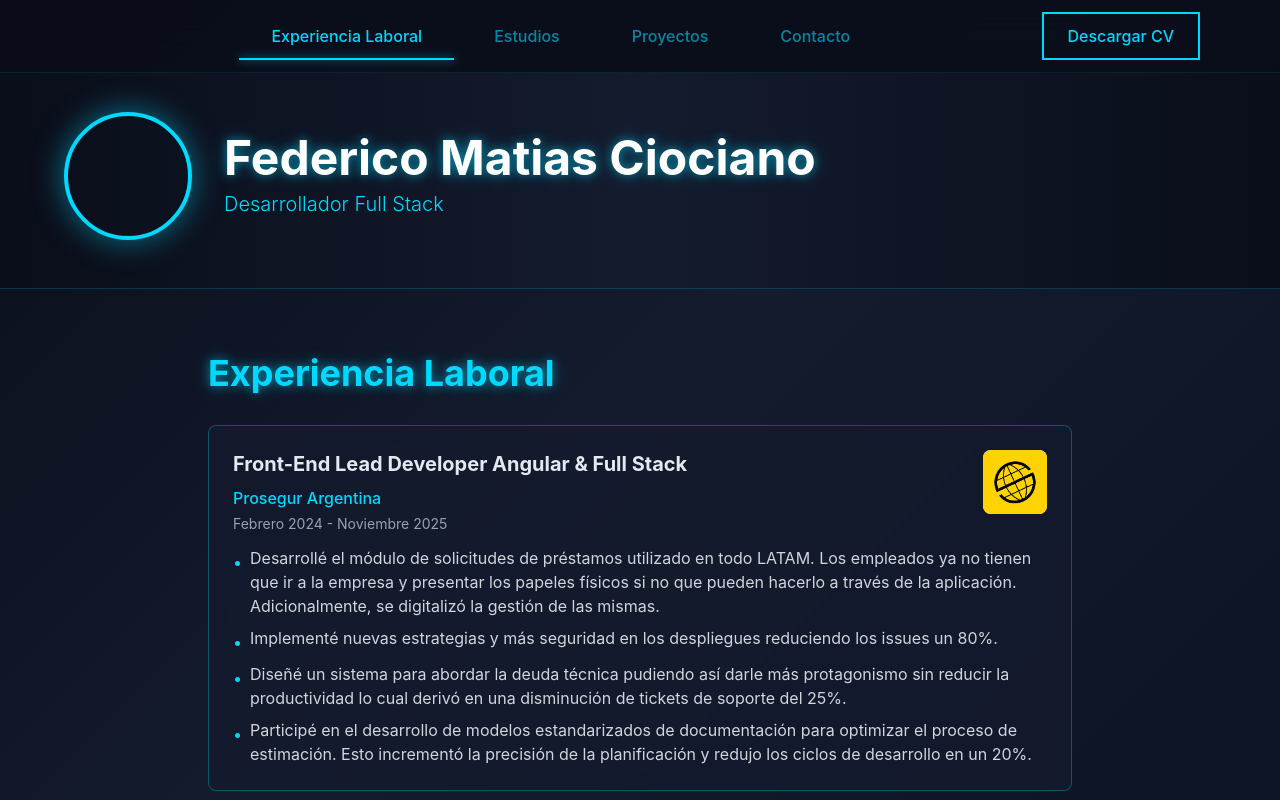
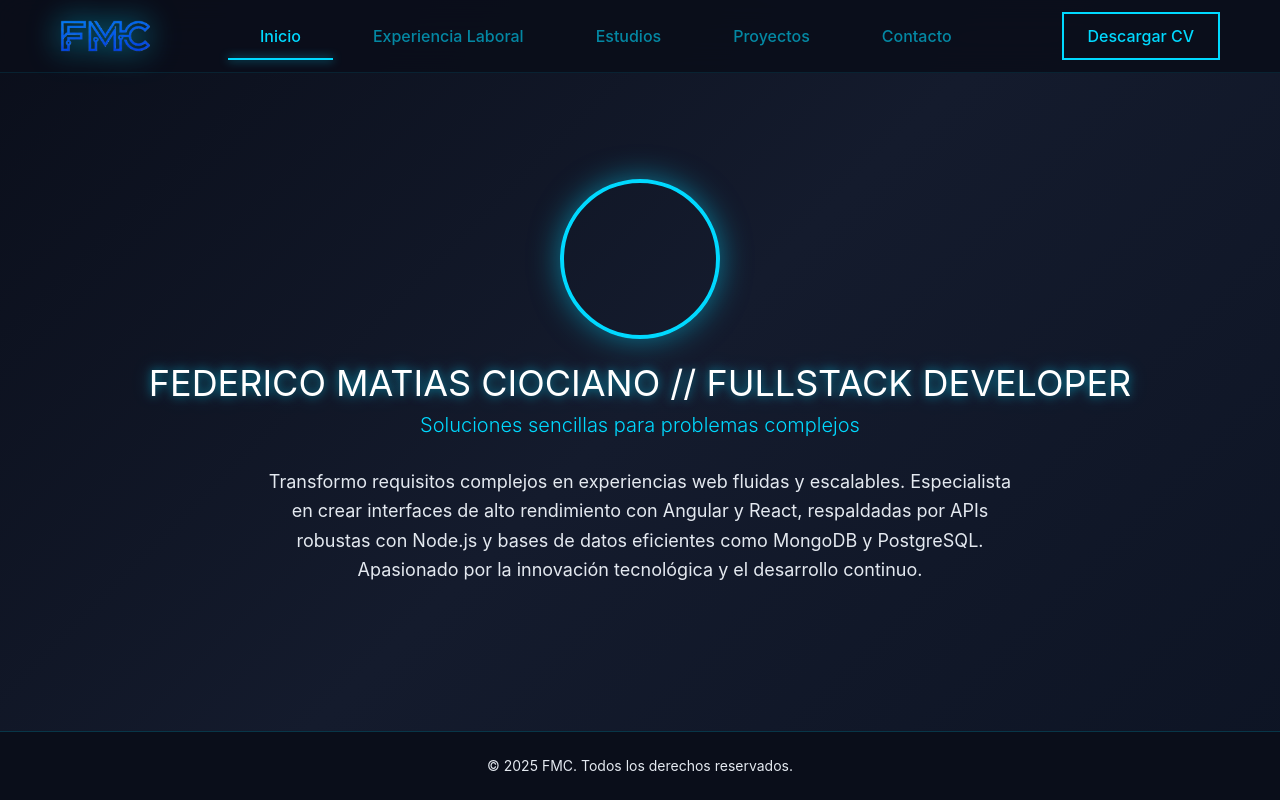
Before and after one commit to FedeMC90/portfolio, a Next.js app: page / in a window 1280 px wide. Shown: the top 800 px of the page. Built offline with nearby package versions, Linux system fonts and the light colour scheme; grey boxes are pictures that could not be loaded.

Commit message:
add home page

```diff
--- a/app/page.tsx
+++ b/app/page.tsx
@@ -2,8 +2,8 @@
 
 import { useState } from 'react';
 import { AnimatePresence } from 'framer-motion';
-import Header from '@/components/Header';
 import Navigation from '@/components/Navigation';
+import HomeSection from '@/components/HomeSection';
 import ExperienciaSection from '@/components/ExperienciaSection';
 import EstudiosSection from '@/components/EstudiosSection';
 import ProyectosSection from '@/components/ProyectosSection';
@@ -16,7 +16,7 @@ import ContactoSection from '@/components/ContactoSection';
  */
 export default function Home() {
 	// Estado para controlar qué sección está activa
-	const [activeSection, setActiveSection] = useState('experiencia');
+	const [activeSection, setActiveSection] = useState('home');
 
 	// Función para cambiar de sección
 	const handleSectionChange = (section: string) => {
@@ -26,6 +26,8 @@ export default function Home() {
 	// Función para renderizar la sección activa
 	const renderSection = () => {
 		switch (activeSection) {
+			case 'home':
+				return <HomeSection key='home' />;
 			case 'experiencia':
 				return <ExperienciaSection key='experiencia' />;
 			case 'estudios':
@@ -35,7 +37,7 @@ export default function Home() {
 			case 'contacto':
 				return <ContactoSection key='contacto' />;
 			default:
-				return <ExperienciaSection key='experiencia' />;
+				return <HomeSection key='home' />;
 		}
 	};
 
@@ -47,20 +49,15 @@ export default function Home() {
 				onSectionChange={handleSectionChange}
 			/>
 
-			{/* Header con foto de perfil y nombre */}
-			<div className='pt-16'>
-				<Header />
-			</div>
-
 			{/* Contenedor principal con transiciones suaves */}
-			<main className='py-8'>
+			<main className='pt-16'>
 				<AnimatePresence mode='wait'>{renderSection()}</AnimatePresence>
 			</main>
 
 			{/* Footer */}
-			<footer className='w-full bg-[#0a0e1a] border-t border-[#00d9ff]/20 text-[#e4e9f0] py-6 mt-12'>
+			<footer className='w-full bg-[#0a0e1a] border-t border-[#00d9ff]/20 text-[#e4e9f0] py-6 mt-8'>
 				<div className='max-w-6xl mx-auto px-4 text-center'>
-					<p className='text-sm'>© {new Date().getFullYear()} Federico MC. Todos los derechos reservados.</p>
+					<p className='text-sm'>© 2025 FMC. Todos los derechos reservados.</p>
 				</div>
 			</footer>
 		</div>
--- a/components/Header.tsx
+++ /dev/null
@@ -1,58 +0,0 @@
-'use client';
-
-import Image from 'next/image';
-import { motion } from 'framer-motion';
-
-/**
- * Componente Header - Encabezado de la página
- * Contiene la foto de perfil y el nombre del usuario
- * Utiliza framer-motion para animaciones suaves
- */
-export default function Header() {
-	return (
-		<motion.header
-			initial={{ opacity: 0, y: -50 }}
-			animate={{ opacity: 1, y: 0 }}
-			transition={{ duration: 0.5 }}
-			className='w-full bg-gradient-to-r from-[#0a0e1a] via-[#141b2d] to-[#0a0e1a] py-12 px-4 border-b border-[#00d9ff]/20'
-		>
-			<div className='max-w-6xl mx-auto flex flex-col items-center gap-6 md:flex-row md:gap-8'>
-				{/* Foto de perfil con animación */}
-				<motion.div
-					whileHover={{ scale: 1.05 }}
-					transition={{ type: 'spring', stiffness: 300 }}
-					className='relative w-32 h-32 rounded-full overflow-hidden border-4 border-[#00d9ff] shadow-[0_0_30px_rgba(0,217,255,0.5)]'
-				>
-					<video
-						src='/images/profile_video.mp4'
-						autoPlay
-						loop
-						muted
-						playsInline
-						className='w-full h-full object-cover'
-					/>
-				</motion.div>
-
-				{/* Nombre y título */}
-				<div className='text-center md:text-left'>
-					<motion.h1
-						initial={{ opacity: 0, x: -20 }}
-						animate={{ opacity: 1, x: 0 }}
-						transition={{ delay: 0.2, duration: 0.5 }}
-						className='text-4xl md:text-5xl font-bold text-white glow-text'
-					>
-						Federico Matias Ciociano
-					</motion.h1>
-					<motion.p
-						initial={{ opacity: 0, x: -20 }}
-						animate={{ opacity: 1, x: 0 }}
-						transition={{ delay: 0.3, duration: 0.5 }}
-						className='text-xl text-[#00d9ff] mt-2 font-light'
-					>
-						Desarrollador Full Stack
-					</motion.p>
-				</div>
-			</div>
-		</motion.header>
-	);
-}
--- /dev/null
+++ b/components/HomeSection.tsx
@@ -0,0 +1,62 @@
+'use client';
+
+import { motion } from 'framer-motion';
+
+/**
+ * Componente HomeSection - Sección de inicio
+ * Muestra el header con foto de perfil y presentación
+ */
+export default function HomeSection() {
+	return (
+		<motion.section
+			initial={{ opacity: 0, y: 50 }}
+			animate={{ opacity: 1, y: 0 }}
+			exit={{ opacity: 0, y: -50 }}
+			transition={{ duration: 0.5 }}
+			className='w-full min-h-[calc(100vh-165px)] flex flex-col justify-center items-center px-4'
+		>
+			{/* Foto de perfil con animación */}
+			<motion.div
+				whileHover={{ scale: 1.05 }}
+				transition={{ type: 'spring', stiffness: 300 }}
+				className='relative w-40 h-40 rounded-full overflow-hidden border-4 border-[#00d9ff] shadow-[0_0_30px_rgba(0,217,255,0.5)] mb-6'
+			>
+				<video
+					src='/images/profile_video.mp4'
+					autoPlay
+					loop
+					muted
+					playsInline
+					className='w-full h-full object-cover'
+				/>
+			</motion.div>
+
+			<div className='max-w-6xl mx-auto text-center w-full'>
+				{/* Nombre y título */}
+				<h1 className='text-4xl md:text-4xl text-white glow-text text-center'>
+					FEDERICO MATIAS CIOCIANO // FULLSTACK DEVELOPER
+				</h1>
+				<p className='text-xl text-[#00d9ff] mt-2 font-light text-center'>
+					Soluciones sencillas para problemas complejos
+				</p>
+			</div>
+
+			{/* Contenido adicional de la sección Home */}
+			<div className='max-w-6xl mx-auto px-4 pt-7'>
+				<motion.div
+					initial={{ opacity: 0, y: 20 }}
+					animate={{ opacity: 1, y: 0 }}
+					transition={{ delay: 0.3, duration: 0.5 }}
+					className='text-center'
+				>
+					<p className='text-lg text-[#e4e9f0] leading-relaxed max-w-3xl mx-auto'>
+						Transformo requisitos complejos en experiencias web fluidas y escalables. Especialista en crear interfaces
+						de alto rendimiento con Angular y React, respaldadas por APIs robustas con Node.js y bases de datos
+						eficientes como MongoDB y PostgreSQL. <br />
+						Apasionado por la innovación tecnológica y el desarrollo continuo.
+					</p>
+				</motion.div>
+			</div>
+		</motion.section>
+	);
+}
--- a/components/Navigation.tsx
+++ b/components/Navigation.tsx
@@ -1,6 +1,7 @@
 'use client';
 
 import { motion } from 'framer-motion';
+import Image from 'next/image';
 
 /**
  * Componente Navigation - Barra de navegación con botones
@@ -16,6 +17,7 @@ interface NavigationProps {
 
 // Array con las secciones disponibles
 const sections = [
+	{ id: 'home', label: 'Inicio' },
 	{ id: 'experiencia', label: 'Experiencia Laboral' },
 	{ id: 'estudios', label: 'Estudios' },
 	{ id: 'proyectos', label: 'Proyectos' },
@@ -25,7 +27,25 @@ const sections = [
 export default function Navigation({ activeSection, onSectionChange }: NavigationProps) {
 	return (
 		<nav className='fixed top-0 left-0 right-0 z-50 w-full bg-[#0a0e1a]/90 backdrop-blur-lg border-b border-[#00d9ff]/10'>
-			<div className='max-w-6xl mx-auto px-4 py-3 flex items-center justify-between'>
+			<div className='max-w-8xl mx-auto py-3 flex items-center justify-between px-6 md:px-15'>
+				{/* Logo */}
+				<motion.div
+					initial={{ opacity: 0, x: -20 }}
+					animate={{ opacity: 1, x: 0 }}
+					transition={{ duration: 0.5 }}
+					whileHover={{ scale: 1.1 }}
+					className='cursor-pointer'
+					onClick={() => onSectionChange('home')}
+				>
+					<Image
+						src='/images/fmc-logo.png'
+						alt='Logo FMC'
+						width={90}
+						height={50}
+						className='object-contain drop-shadow-[0_0_15px_rgba(0,217,255,0.8)]'
+					/>
+				</motion.div>
+
 				<ul className='flex flex-wrap justify-center gap-1 md:gap-2 flex-1'>
 					{sections.map((section, index) => (
 						<motion.li
```
Also changed, not shown: public/images/fmc-logo.png (added), 1 other file (tests, documents, lock files or other folders).
